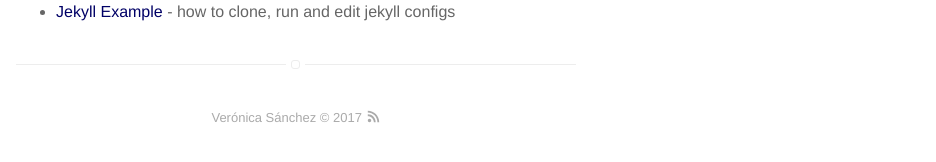
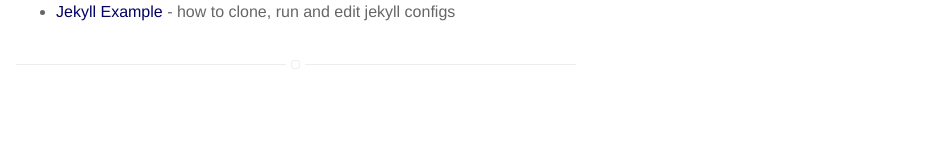
Before and after one commit to veronicasanchez/veronicasanchez, a Jekyll site: the page built from FAQ.md, in a window 1280 px wide. Shown: the part 363-525 px from the top of the page, without its empty margins (344-1280 px from the left). Built offline with Jekyll 4.4.1, drawn with Linux system fonts in a browser that asks for light colours; our own code applies the rules of GitHub Pages for plain Markdown files.

Commit message:
no message

```diff
--- a/_includes/footer.html
+++ b/_includes/footer.html
@@ -1,3 +1,3 @@
 <footer class="footer-main">
-    {{ site.name }} © {{ site.time | date: '%Y' }} <a class="link" href="{{ site.url }}/feed.xml" target="_blank"><svg class="icon icon-rss"><use xlink:href="#icon-rss"></use></svg></a>
+
 </footer>
```
